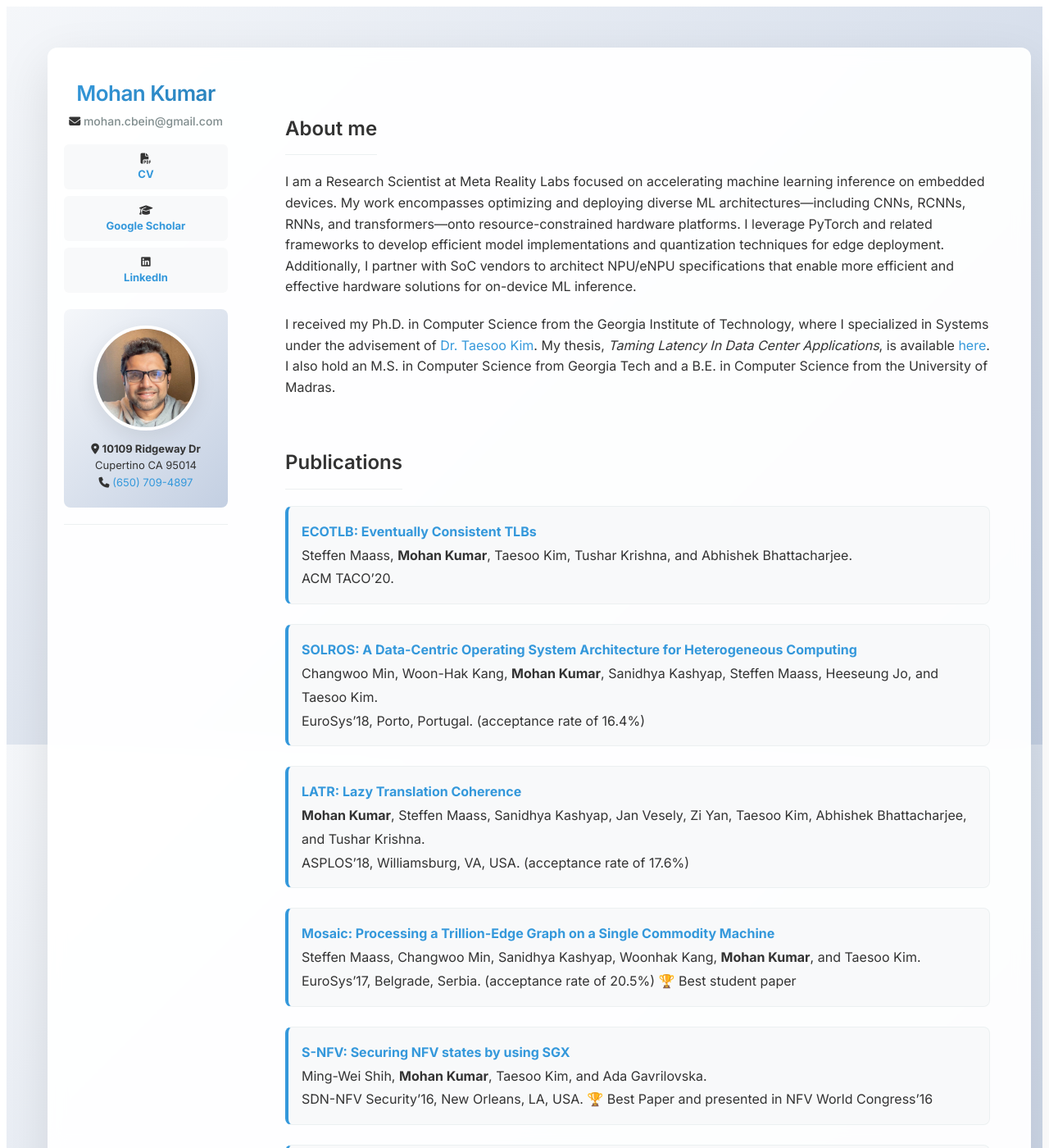
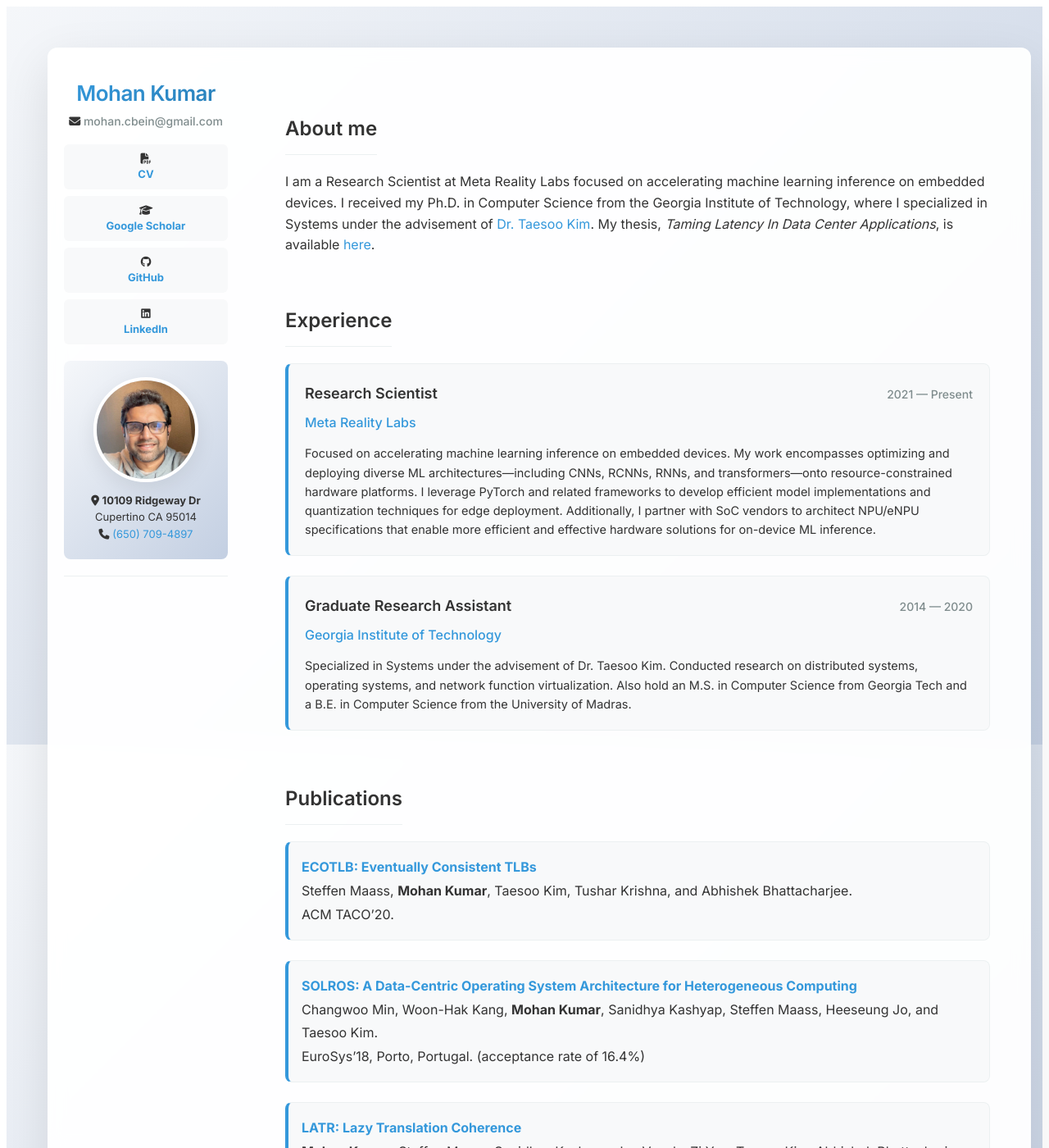
Before and after one commit to mohankku/mohankku.github.io, a Jekyll site: the page built from index.md, in a window 1280 px wide and 1400 px high. Shown: the whole window at 82% size. Built offline with Jekyll 4.4.1, drawn with Linux system fonts in a browser that asks for light colours.

Commit message:
Add GitHub link, back-to-top button, and experience section

```diff
--- a/_layouts/default.html
+++ b/_layouts/default.html
@@ -39,6 +39,7 @@
             <ul>
               <li><a href="{{ '/data/cv.pdf' | relative_url }}"><i class="fa-solid fa-file-pdf"></i> <strong>CV</strong></a></li>
               <li><a href="https://scholar.google.com/citations?user=NVCULdIAAAAJ&hl=en"><i class="fa-solid fa-graduation-cap"></i> <strong>Google Scholar</strong></a></li>
+              <li><a href="https://github.com/mohankku"><i class="fa-brands fa-github"></i> <strong>GitHub</strong></a></li>
               <li><a href="https://www.linkedin.com/in/mohankkumar/"><i class="fa-brands fa-linkedin"></i> <strong>LinkedIn</strong></a></li>
             </ul>
           </nav>
@@ -64,9 +65,12 @@
         </div>
       </footer>
     </div>
+
+    <button id="back-to-top" title="Go to top"><i class="fa-solid fa-arrow-up"></i></button>
+
     <script src="{{ '/assets/js/scale.fix.js' | relative_url }}"></script>
 
-    <!-- Scroll Animation Observer -->
+    <!-- Scroll Animation Observer and Back to Top -->
     <script>
       document.addEventListener("DOMContentLoaded", function() {
         const observer = new IntersectionObserver((entries) => {
@@ -82,8 +86,25 @@
         });
 
         // Target all section paragraphs, headers, and list items
-        const elementsToAnimate = document.querySelectorAll('section > p, section > h2, section > ul > li');
+        const elementsToAnimate = document.querySelectorAll('section > p, section > h2, section > ul > li, .experience-list li');
         elementsToAnimate.forEach(el => observer.observe(el));
+
+        // Back to top button functionality
+        const backToTopBtn = document.getElementById("back-to-top");
+        window.addEventListener("scroll", () => {
+          if (window.scrollY > 300) {
+            backToTopBtn.classList.add("show");
+          } else {
+            backToTopBtn.classList.remove("show");
+          }
+        });
+
+        backToTopBtn.addEventListener("click", () => {
+          window.scrollTo({
+            top: 0,
+            behavior: "smooth"
+          });
+        });
       });
     </script>
   </body>
--- a/assets/css/style.scss
+++ b/assets/css/style.scss
@@ -418,3 +418,116 @@
 .footer-content p {
   margin: 0;
 }
+
+/* Back to Top Button */
+#back-to-top {
+  position: fixed;
+  bottom: 30px;
+  right: 30px;
+  width: 48px;
+  height: 48px;
+  border-radius: 50%;
+  background: var(--link-color);
+  color: #fff;
+  border: none;
+  font-size: 20px;
+  cursor: pointer;
+  box-shadow: 0 4px 12px var(--card-shadow);
+  opacity: 0;
+  visibility: hidden;
+  transform: translateY(20px);
+  transition: all 0.3s ease;
+  z-index: 1000;
+  display: flex;
+  align-items: center;
+  justify-content: center;
+
+  &.show {
+    opacity: 1;
+    visibility: visible;
+    transform: translateY(0);
+  }
+
+  &:hover {
+    background: var(--link-hover);
+    transform: translateY(-4px);
+    box-shadow: 0 6px 16px var(--card-shadow);
+  }
+}
+
+/* Experience List */
+.experience-list {
+  list-style: none;
+  padding-left: 0;
+  margin-left: 0;
+}
+
+.experience-list li {
+  margin-bottom: 24px;
+  padding: 20px;
+  background: var(--card-bg);
+  border: 1px solid var(--card-border);
+  border-left: 4px solid var(--link-color);
+  border-radius: 8px;
+  transition: all 0.3s ease;
+
+  /* Initial state for scroll animation */
+  opacity: 0;
+  transform: translateY(20px);
+
+  &.is-visible {
+    opacity: 1;
+    transform: translateY(0);
+    transition: opacity 0.6s ease-out, transform 0.6s ease-out, box-shadow 0.3s ease, background 0.3s ease;
+  }
+
+  &:hover {
+    background: var(--card-bg);
+    box-shadow: 0 8px 24px var(--card-shadow);
+    transform: translateY(-4px);
+  }
+
+  p {
+    margin-bottom: 0;
+    font-size: 14.5px;
+    line-height: 1.6;
+  }
+}
+
+.exp-header {
+  display: flex;
+  justify-content: space-between;
+  align-items: baseline;
+  margin-bottom: 4px;
+  flex-wrap: wrap;
+}
+
+.exp-title {
+  font-size: 18px;
+  font-weight: 600;
+  color: var(--text-color);
+}
+
+.exp-date {
+  font-size: 14px;
+  color: var(--text-muted);
+  font-weight: 500;
+}
+
+.exp-company {
+  font-size: 16px;
+  color: var(--link-color);
+  font-weight: 500;
+  margin-bottom: 12px;
+}
+
+@media (max-width: 600px) {
+  .exp-header {
+    flex-direction: column;
+    align-items: flex-start;
+  }
+  .exp-date {
+    margin-top: 4px;
+    margin-bottom: 4px;
+  }
+}
--- a/index.md
+++ b/index.md
@@ -5,9 +5,28 @@
 
 ## About me
 
-I am a Research Scientist at Meta Reality Labs focused on accelerating machine learning inference on embedded devices. My work encompasses optimizing and deploying diverse ML architectures—including CNNs, RCNNs, RNNs, and transformers—onto resource-constrained hardware platforms. I leverage PyTorch and related frameworks to develop efficient model implementations and quantization techniques for edge deployment. Additionally, I partner with SoC vendors to architect NPU/eNPU specifications that enable more efficient and effective hardware solutions for on-device ML inference.
+I am a Research Scientist at Meta Reality Labs focused on accelerating machine learning inference on embedded devices. I received my Ph.D. in Computer Science from the Georgia Institute of Technology, where I specialized in Systems under the advisement of [Dr. Taesoo Kim](https://taesoo.kim/). My thesis, *Taming Latency In Data Center Applications*, is available [here](https://smartech.gatech.edu/handle/1853/61693).
 
-I received my Ph.D. in Computer Science from the Georgia Institute of Technology, where I specialized in Systems under the advisement of [Dr. Taesoo Kim](https://taesoo.kim/). My thesis, *Taming Latency In Data Center Applications*, is available [here](https://smartech.gatech.edu/handle/1853/61693). I also hold an M.S. in Computer Science from Georgia Tech and a B.E. in Computer Science from the University of Madras.
+## Experience
+
+<ul class="experience-list">
+  <li>
+    <div class="exp-header">
+      <span class="exp-title">Research Scientist</span>
+      <span class="exp-date">2021 &mdash; Present</span>
+    </div>
+    <div class="exp-company">Meta Reality Labs</div>
+    <p>Focused on accelerating machine learning inference on embedded devices. My work encompasses optimizing and deploying diverse ML architectures—including CNNs, RCNNs, RNNs, and transformers—onto resource-constrained hardware platforms. I leverage PyTorch and related frameworks to develop efficient model implementations and quantization techniques for edge deployment. Additionally, I partner with SoC vendors to architect NPU/eNPU specifications that enable more efficient and effective hardware solutions for on-device ML inference.</p>
+  </li>
+  <li>
+    <div class="exp-header">
+      <span class="exp-title">Graduate Research Assistant</span>
+      <span class="exp-date">2014 &mdash; 2020</span>
+    </div>
+    <div class="exp-company">Georgia Institute of Technology</div>
+    <p>Specialized in Systems under the advisement of Dr. Taesoo Kim. Conducted research on distributed systems, operating systems, and network function virtualization. Also hold an M.S. in Computer Science from Georgia Tech and a B.E. in Computer Science from the University of Madras.</p>
+  </li>
+</ul>
 
 ## Publications
 
```
